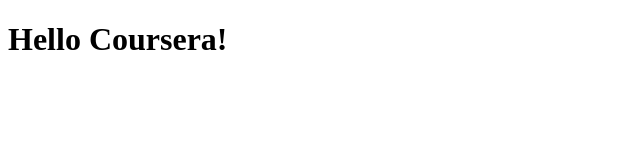
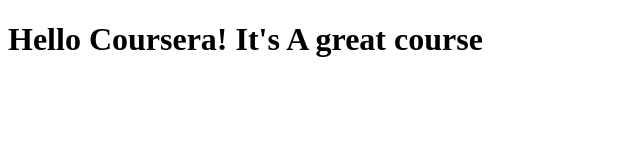
Before and after one commit to HaninItani/coursera-test, a plain HTML site: page site/index.html in a window 1280 px wide. Shown: the whole page, without its empty margins (0-640 px from the left). Drawn offline with Linux system fonts and the light colour scheme.

Commit message:
Small addition to our page

```diff
--- a/site/index.html
+++ b/site/index.html
@@ -6,6 +6,6 @@
 	<title>Hello Coursera!</title>
 </head>
 <body>
-<h1>Hello Coursera! </h1>
+<h1>Hello Coursera! It's A great course</h1>
 </body>
 </html>
```
